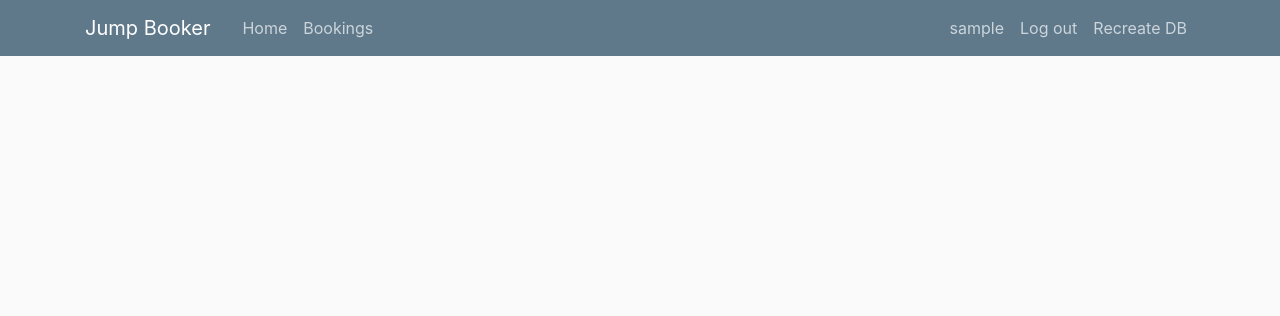
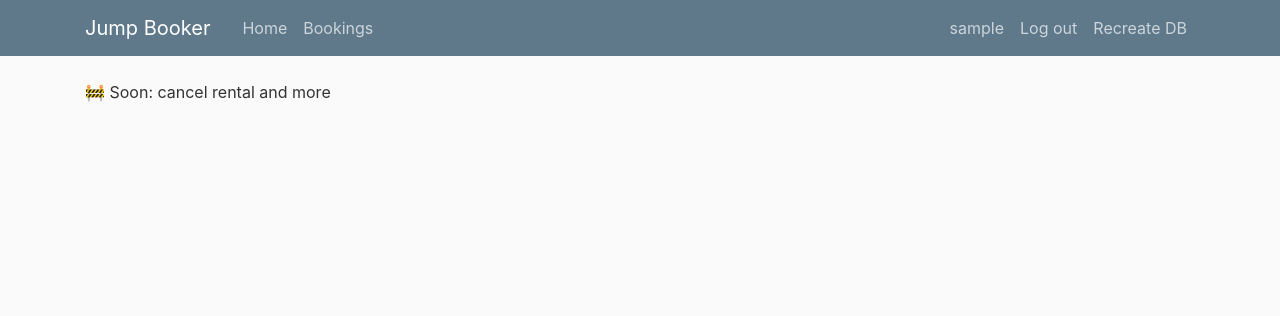
Before and after one commit to theogz/jump-booker, a Flask app: page /booking/1 in a window 1280 px wide. Shown: the top 316 px of the page. Run offline with Flask 2, Linux system fonts and the light colour scheme; a user stored in the database is signed in; tables that the repository leaves empty hold one stand-in row (values such as "Sample post"); some libraries are stand-ins or nearby versions.

Commit message:
:ledger:

```diff
--- a/booker/templates/booking.html
+++ b/booker/templates/booking.html
@@ -1,9 +1,12 @@
 {% extends "layout.html" %}
 {% block content %}
 <div id="js_alert_placeholder"></div>
+<div>
+  🚧 Soon: cancel rental and more
+</div>
 <script type="text/javascript" src="//cdnjs.cloudflare.com/ajax/libs/socket.io/1.3.6/socket.io.min.js"></script>
 <script>
-  var socket = io.connect('http://' + document.domain + ':' + location.port + '/booking_{{ booking.id }}');
+  var socket = io.connect(`http://${document.domain}:${location.port}/booking_{{ booking.id }}`);
   function showalert(alerttype, address, id) {
     var banner_content = alerttype === 'success'
       ? `Found bike #${id} at ${address} - <a href="https://www.google.com/maps/search/?api=1&query=${encodeURIComponent(address.trim())}">View directions</a>`
```
